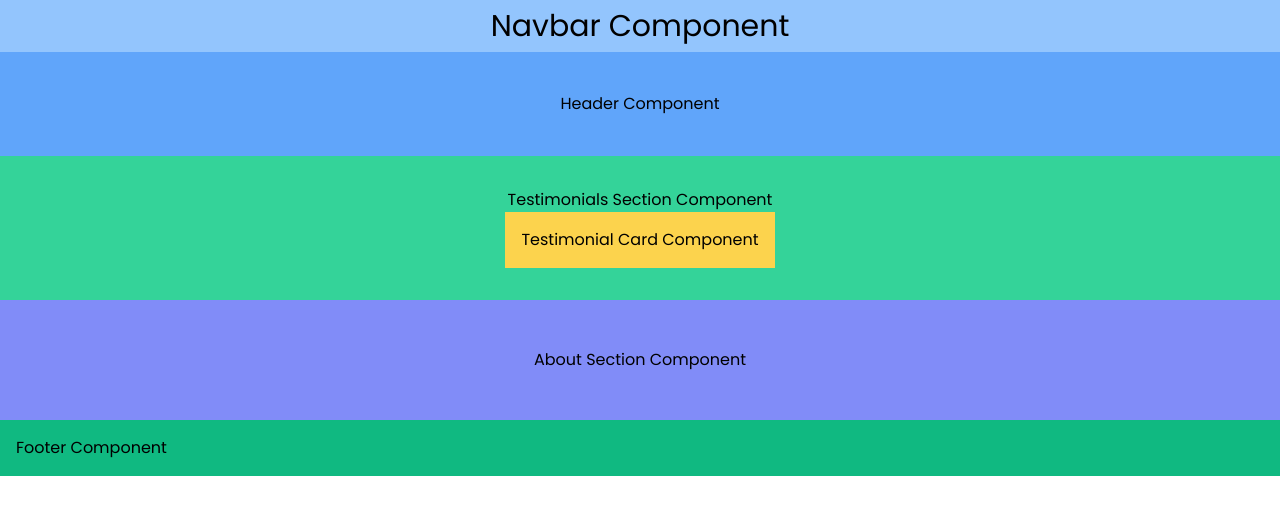
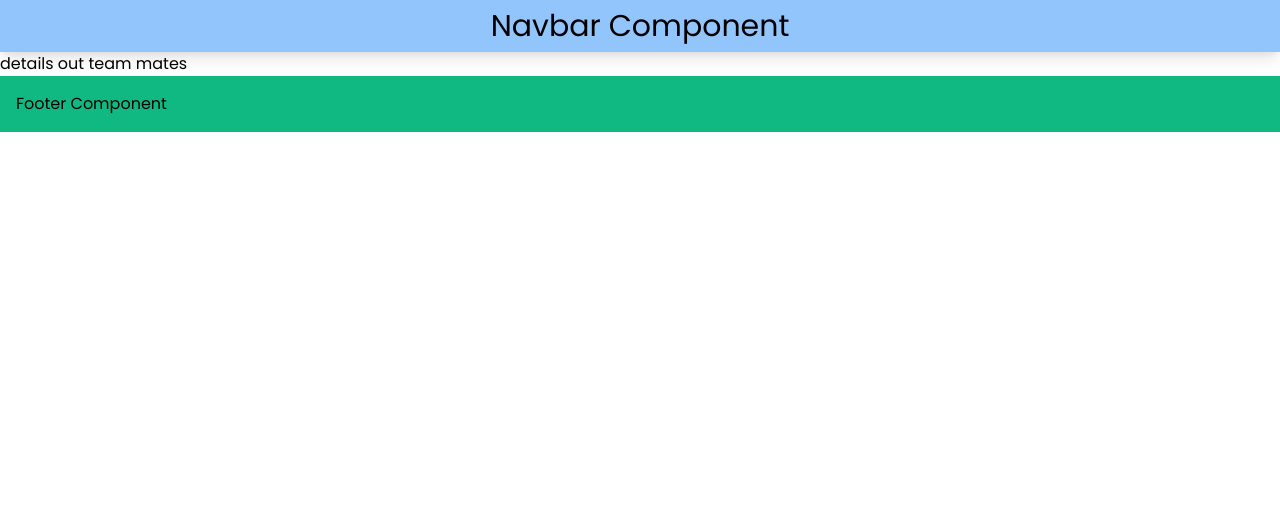
Before and after one commit to aditya-shrivastava/Find-Me-A-Mentor-Client, a React (Create React App) app: page /team in a window 1280 px wide. Shown: the top 514 px of the page. Built offline with nearby package versions, Linux system fonts and the light colour scheme.

Commit message:
did the routeing

```diff
--- a/package.json
+++ b/package.json
@@ -11,6 +11,7 @@
     "react": "^17.0.2",
     "react-dom": "^17.0.2",
     "react-redux": "^7.2.3",
+    "react-router-dom": "^5.2.0",
     "react-scripts": "4.0.3"
   },
   "scripts": {
--- a/src/App.js
+++ b/src/App.js
@@ -2,13 +2,32 @@ import React from 'react';
 import './App.css';
 import { Footer, Navbar } from './Components';
 import Home from './Pages/Home';
+import OurTeam from './Pages/OurTeam';
+import Error from './Pages/Error';
+import {
+  BrowserRouter as Router,
+  Switch,
+  Route
+} from "react-router-dom";
 
 function App() {
 	return (
 		<div className='app'>
-			<Navbar />
-			<Home />
-			<Footer />
+			<Router>
+				<Navbar />
+				<Switch>
+					<Route exact path="/" >
+						<Home />
+					</Route>
+					<Route exact path="/team" >
+						<OurTeam />
+					</Route>
+					<Route path="*" >
+						<Error />
+					</Route>
+				</Switch>
+				<Footer />
+			</Router>
 		</div>
 	);
 }
--- a/src/Pages/Error.jsx
+++ b/src/Pages/Error.jsx
@@ -0,0 +1,13 @@
+import React from 'react'
+
+function Error() {
+    return (
+        <div>
+            <h1>
+                Oops! seems like you hit a dead end
+            </h1>
+        </div>
+    )
+}
+
+export default Error
--- a/src/Pages/OurTeam.jsx
+++ b/src/Pages/OurTeam.jsx
@@ -0,0 +1,11 @@
+import React from 'react'
+
+function OurTeam() {
+    return (
+        <div>
+            <h1>details out team mates</h1>
+        </div>
+    )
+}
+
+export default OurTeam
```
Also changed, not shown: 1 other file (tests, documents, lock files or other folders).
